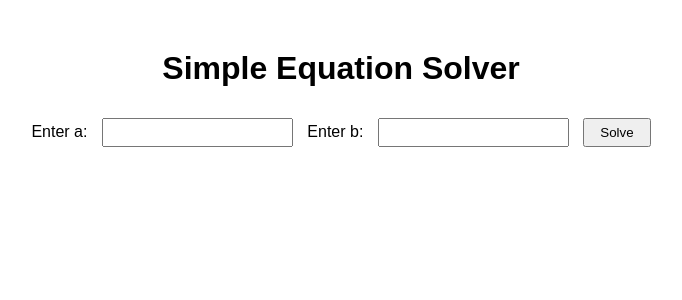
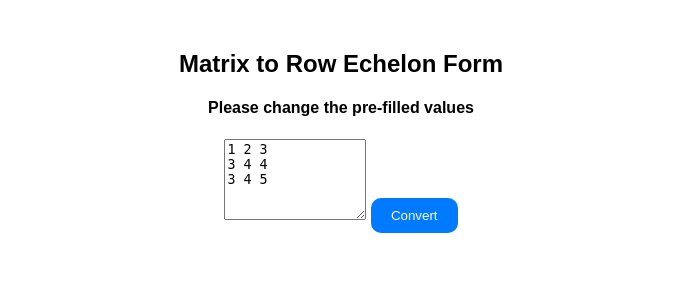
Before and after one commit to anujkharbash2/math-method, a Flask app: page / in a window 1280 px wide. Shown: the top 300 px of the page, without its empty margins (299-981 px from the left). Run offline with Flask 3, Linux system fonts and the light colour scheme.

```diff
--- a/app.py
+++ b/app.py
@@ -1,4 +1,5 @@
-from flask import Flask, render_template, request, jsonify
+from flask import Flask, request, jsonify, render_template
+import numpy as np
 
 app = Flask(__name__)
 
@@ -6,28 +7,47 @@ app = Flask(__name__)
 def index():
     return render_template('index.html')
 
-@app.route('/solve', methods=['POST'])
-def solve():
+def row_echelon(A):
+    rows, cols = A.shape
+    steps = []
+
+    for i in range(min(rows, cols)):
+        # Swap if diagonal element is zero
+        if A[i, i] == 0:
+            for j in range(i + 1, rows):
+                if A[j, i] != 0:
+                    A[[i, j]] = A[[j, i]]  # Swap rows
+                    steps.append(f"Swapped Row {i+1} with Row {j+1}")
+                    break
+
+        # Normalize row to make pivot = 1
+        if A[i, i] != 0:
+            factor = A[i, i]
+            A[i] = A[i] / factor
+            steps.append(f"Row {i+1} divided by {factor}")
+
+        # Make elements below pivot zero
+        for j in range(i + 1, rows):
+            if A[j, i] != 0:
+                factor = A[j, i]
+                A[j] = A[j] - factor * A[i]
+                steps.append(f"Row {j+1} → Row {j+1} - ({factor}) * Row {i+1}")
+
+    return A, steps
+
+@app.route('/echelon', methods=['POST'])
+def echelon():
     try:
-        a = float(request.json['a'])
-        b = float(request.json['b'])
+        matrix = request.json['matrix']
+        A = np.array(matrix, dtype=float)
 
-        steps = []
-        steps.append(f"Given Equation: {a}x + {b} = 0")
+        echelon_matrix, steps = row_echelon(A)
+        echelon_list = echelon_matrix.tolist()
 
-        if a == 0:
-            result = "No solution (a should not be zero)"
-        else:
-            steps.append(f"Step 1: Rearrange the equation → {a}x = {-b}")
-            x = -b / a
-            steps.append(f"Step 2: Solve for x → x = {-b}/{a}")
-            steps.append(f"Final Answer: x = {x}")
-            result = f"x = {x}"
+        return jsonify({'result': echelon_list, 'steps': steps})
 
-        return jsonify({'result': result, 'steps': steps})
-
-    except:
-        return jsonify({'result': 'Invalid input', 'steps': []})
+    except Exception as e:
+        return jsonify({'error': str(e)})
 
 if __name__ == '__main__':
     app.run(debug=True)
--- a/static/script.js
+++ b/static/script.js
@@ -1,21 +1,31 @@
-document.getElementById("equationForm").onsubmit = async function(e) {
+document.getElementById("echelonForm").onsubmit = async function(e) {
     e.preventDefault();
-    let a = document.getElementById("a").value;
-    let b = document.getElementById("b").value;
+    let matrix = document.getElementById("matrix").value;
 
-    let response = await fetch('/solve', {
+    let rows = matrix.trim().split("\n").map(row => row.trim().split(" ").map(Number));
+
+    let response = await fetch('/echelon', {
         method: 'POST',
         headers: { 'Content-Type': 'application/json' },
-        body: JSON.stringify({ a: a, b: b })
+        body: JSON.stringify({ matrix: rows })
     });
 
     let data = await response.json();
-    let resultDiv = document.getElementById("result");
-    resultDiv.innerHTML = ""; // Clear previous result
+    let resultDiv = document.getElementById("echelonResult");
+    resultDiv.innerHTML = "";
 
-    data.steps.forEach(step => {
-        let p = document.createElement("p");
-        p.innerText = step;
-        resultDiv.appendChild(p);
-    });
+    if (data.steps) {
+        data.steps.forEach(step => {
+            let p = document.createElement("p");
+            p.innerText = step;
+            resultDiv.appendChild(p);
+        });
+
+        resultDiv.innerHTML += "<h3>Final Row Echelon Form:</h3>";
+        data.result.forEach(row => {
+            resultDiv.innerHTML += `[${row.join(", ")}]<br>`;
+        });
+    } else {
+        resultDiv.innerHTML = "Invalid Input!";
+    }
 }
--- a/static/style.css
+++ b/static/style.css
@@ -7,10 +7,23 @@ input {
     margin: 10px;
     padding: 5px;
 }
+
+
+
 button {
-    padding: 5px 15px;
+    background: #007BFF;
+    color: white;
+    padding: 10px 20px;
+    border: none;
     cursor: pointer;
+    transition: background-color 0.3s ease;
+    border-radius: 10px;
 }
+
+
+
+
+
 #result p {
     animation: fadeIn 0.8s ease-in-out;
 }
--- a/templates/index.html
+++ b/templates/index.html
@@ -3,19 +3,24 @@
 <head>
     <meta charset="UTF-8">
     <meta name="viewport" content="width=device-width, initial-scale=1.0">
-    <title>Equation Solver</title>
+    <title>Anuj Kumar</title>
     <link rel="stylesheet" href="{{ url_for('static', filename='style.css') }}">
+    <link rel="stylesheet" href="static/style.css">
 </head>
 <body>
-<h1>Simple Equation Solver</h1>
-<form id="equationForm">
-    <label>Enter a:</label>
-    <input type="number" id="a" required>
-    <label>Enter b:</label>
-    <input type="number" id="b" required>
-    <button type="submit">Solve</button>
+
+
+
+<h2>Matrix to Row Echelon Form </h2>
+<h4>Please change the pre-filled values </h4>
+<form id="echelonForm">
+    <textarea id="matrix" rows="5", cols="15" >1 2 3
+3 4 4
+3 4 5</textarea>
+    <button type="submit">Convert</button>
 </form>
-<h2 id="result"></h2>
+<div id="echelonResult"></div>
+
 
 
 <script src="{{ url_for('static', filename='script.js') }}"></script>
```
